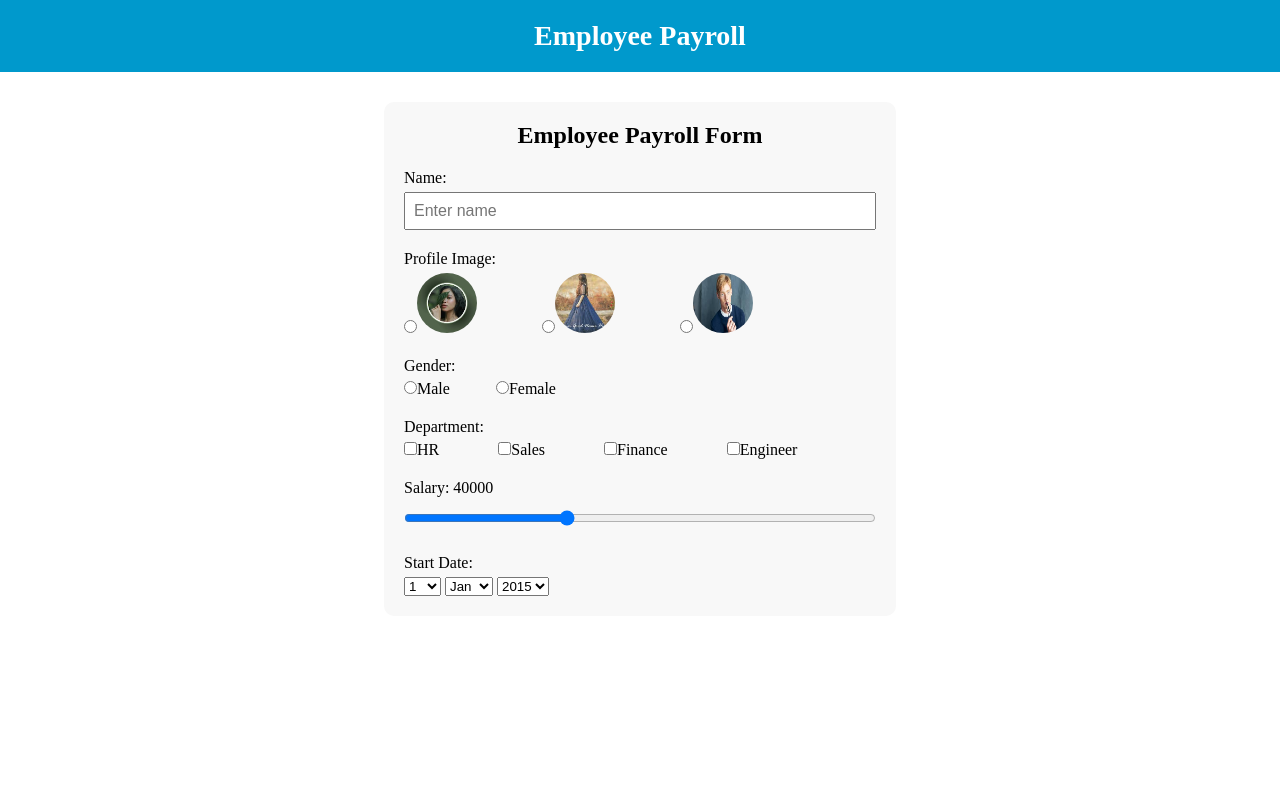
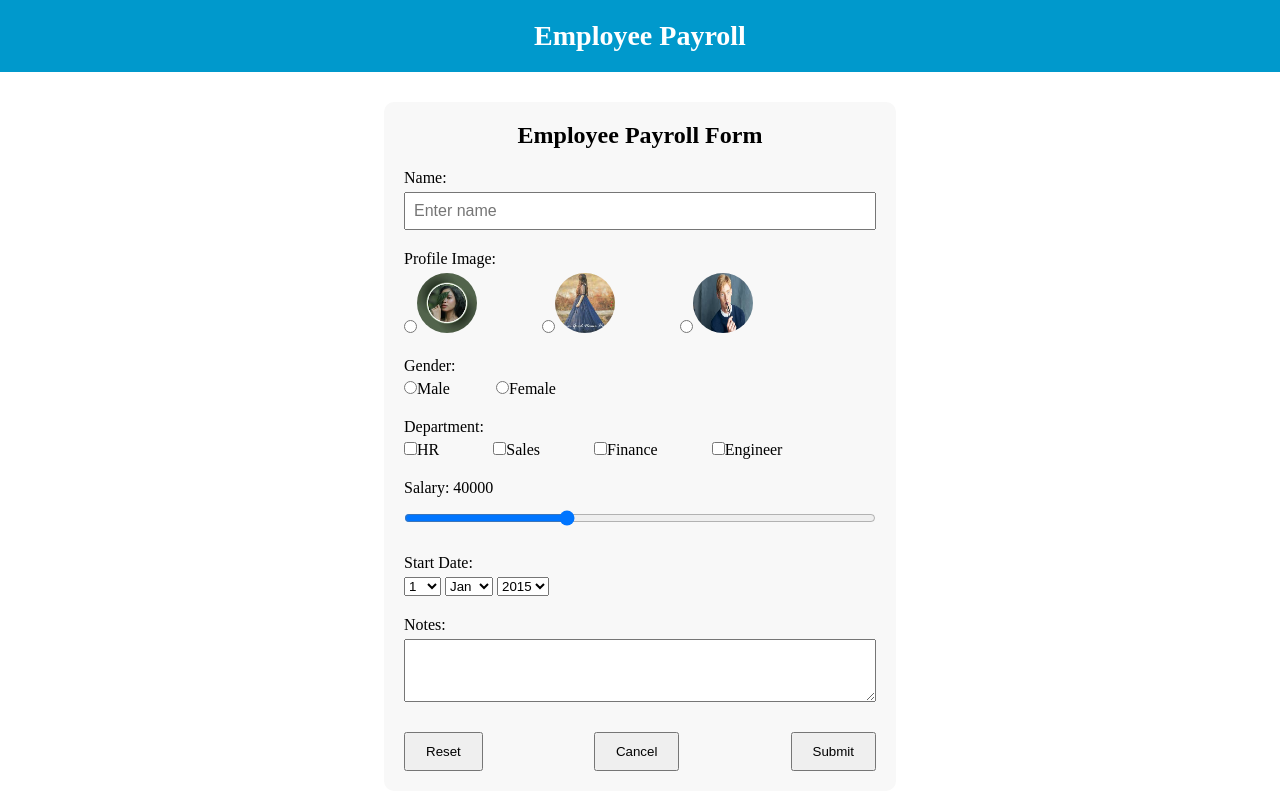
Before and after one commit to dkalki-19/Day43EmployeePayRollUI, a plain HTML site: page index.html in a window 1280 px wide. Drawn offline with Linux system fonts and the light colour scheme.

Commit message:
UC6 - Notes + Cancel + Reset + Submit

```diff
--- a/index.html
+++ b/index.html
@@ -53,6 +53,17 @@
                 <select id="year"></select>
             </div>
         </div>
+        <div class="form-row">
+            <label for="notes">Notes:</label>
+            <textarea id="notes" rows="3"></textarea>
+        </div>
+
+        <div class="form-buttons">
+            <button type="reset" id="resetBtn">Reset</button>
+            <button id="cancelBtn">Cancel</button>
+            <button id="submitBtn">Submit</button>
+        </div>
+
     </div>
 
 
--- a/style.css
+++ b/style.css
@@ -50,7 +50,7 @@ input {
 }
 
 .dept{
-    margin-right: 55px;
+    margin-right: 50px;
 }
 .profile-pics {
     display: flex;
@@ -61,3 +61,15 @@ input {
     height: 60px;
     border-radius: 50%;
 }
+
+textarea {
+    padding: 8px;
+}
+.form-buttons {
+    display: flex;
+    justify-content: space-between;
+    margin-top: 10px;
+}
+button {
+    padding: 10px 20px;
+}
```
